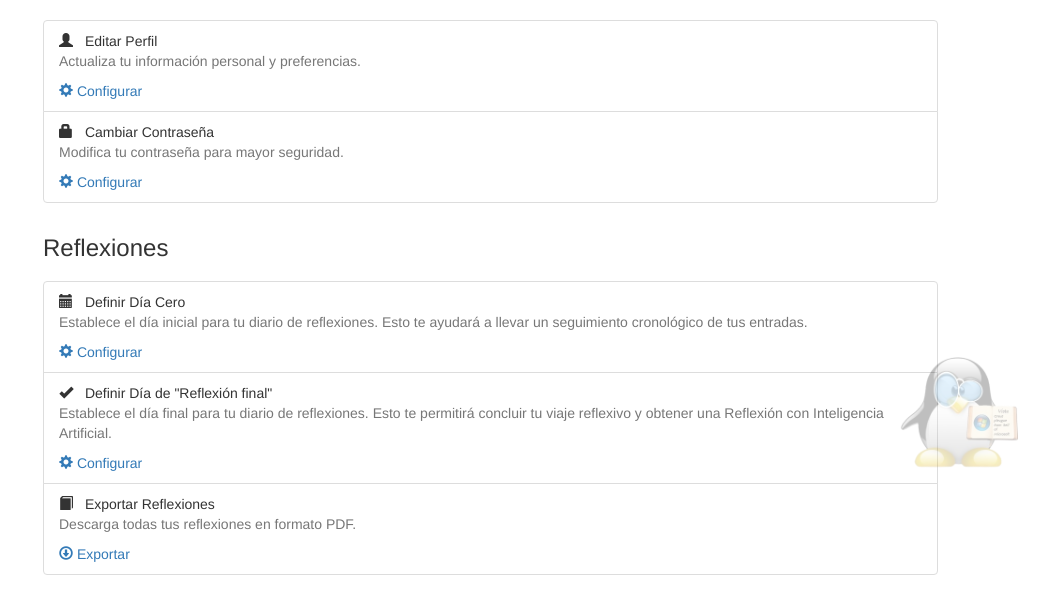
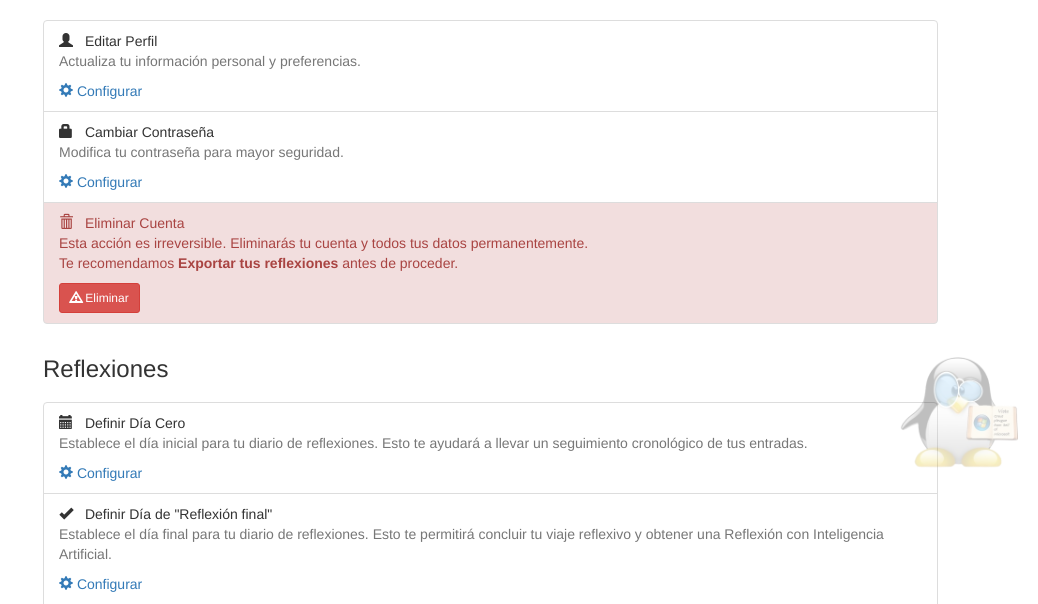
Before and after one commit to AstronautMarkus/reflexion-journal, a Flask app: template reflexion-journal/app/templates/settings/settings.html in a window 1280 px wide. Shown: the part 304-908 px from the top of the page, without its empty margins (242-1280 px from the left). Run offline with Flask 3, Linux system fonts and the light colour scheme; the template is opened without the code that fills it, so the values that code supplies are empty; some libraries are stand-ins or nearby versions.

Commit message:
feat: add account deletion option with warning and export recommendation

```diff
--- a/reflexion-journal/app/templates/settings/settings.html
+++ b/reflexion-journal/app/templates/settings/settings.html
@@ -30,6 +30,14 @@
         <p class="mb-1 text-muted">Modifica tu contraseña para mayor seguridad.</p>
         <a href="{{ url_for('settings.change_password') }}">
           <span class="glyphicon glyphicon-cog" aria-hidden="true"></span> Configurar
+        </a>
+      </li>
+      <li class="list-group-item list-group-item-danger">
+        <span class="glyphicon glyphicon-trash text-danger" aria-hidden="true" style="margin-right:8px;"></span>
+        <h5 style="display:inline; color:#a94442;">Eliminar Cuenta</h5>
+        <p class="mb-1 text-danger">Esta acción es irreversible. Eliminarás tu cuenta y todos tus datos permanentemente. <br> Te recomendamos <strong>Exportar tus reflexiones</strong> antes de proceder.</p>
+        <a href="" class="btn btn-danger btn-sm">
+          <span class="glyphicon glyphicon-warning-sign" aria-hidden="true"></span> Eliminar
         </a>
       </li>
     </ul>
```
